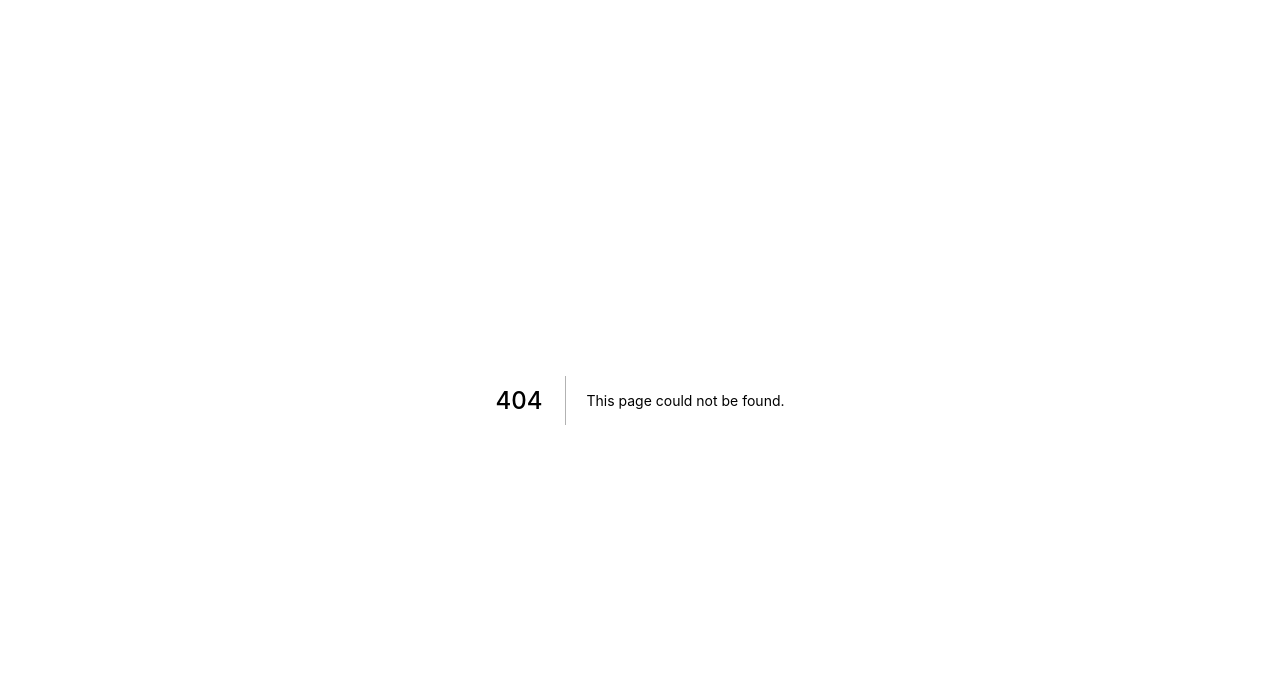
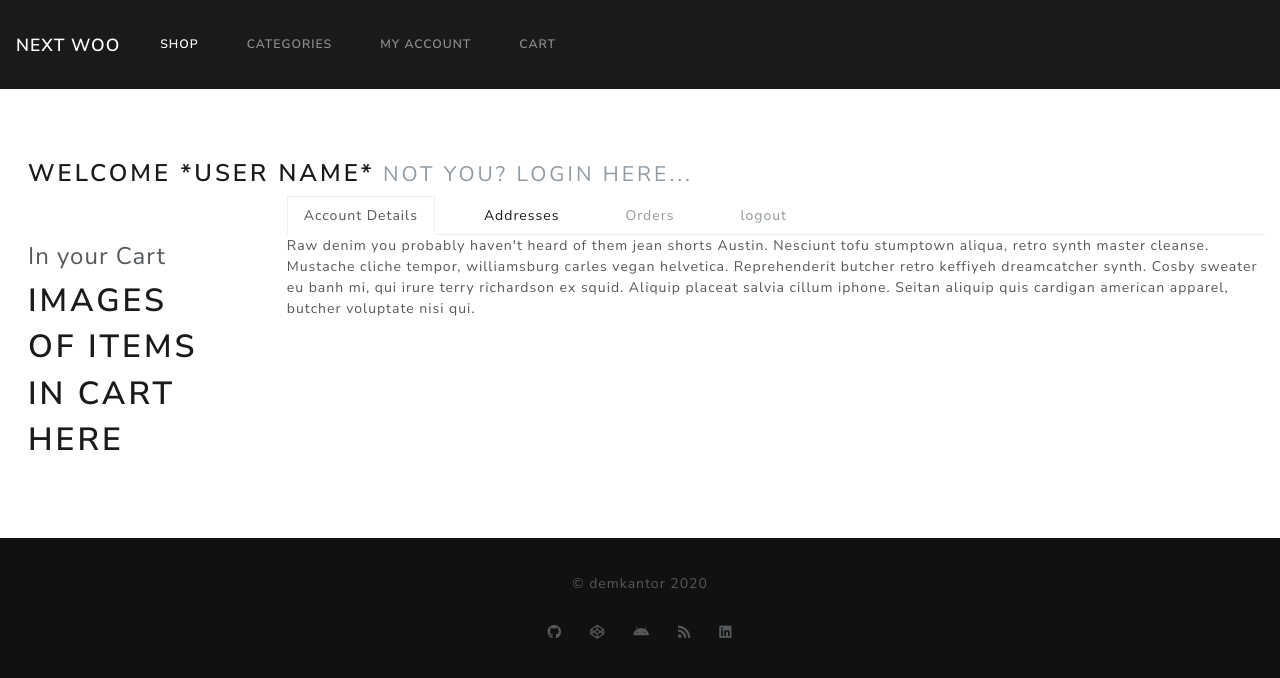
Before and after one commit to demkantor/next_woo_client, a Next.js app: page /account in a window 1280 px wide. Before the commit this address had no page. Shown: the top 678 px of the page. Built offline with nearby package versions, Linux system fonts and the light colour scheme.

Commit message:
brought in aaccount page with varios sections to be tabbed through

```diff
--- /dev/null
+++ b/components/Account/Sidebar.js
@@ -0,0 +1,13 @@
+const Sidebar = () => {
+    return (
+        <div className="sidebar">
+            <legend>In your Cart</legend>
+            <h1>iMAGES</h1>
+            <h1>of items</h1>
+            <h1>in cart</h1>
+            <h1>here</h1>
+        </div>
+    )
+};
+
+export default Sidebar;
--- /dev/null
+++ b/pages/account.js
@@ -0,0 +1,53 @@
+import Layout from "../components/Layout";
+import { withRouter } from 'next/router';
+import Sidebar from "../components/Account/Sidebar";
+
+const Account = withRouter( props => {
+
+    return (
+        <Layout>
+            <div className="account-wrapper">
+                <h3>
+                    Welcome *user name*
+                    <small className="text-muted"> not you? <a>login here...</a></small>
+                </h3>
+                <div className="two-column-offset">
+                    <Sidebar />
+                    <div className="account-tabs">
+                        <ul className="nav nav-tabs">
+                            <li className="nav-item">
+                                <a className="nav-link active" data-toggle="tab" href="#home">Account Details</a>
+                            </li>
+                            <li className="nav-item">
+                                <a className="nav-link" data-toggle="tab" href="#profile">Addresses</a>
+                            </li>
+                            <li className="nav-item">
+                                <a className="nav-link disabled" href="#">Orders</a>
+                            </li>
+                            <li className="nav-item">
+                                <a className="nav-link disabled" href="#">logout</a>
+                            </li>
+                        </ul>
+                        <div id="myTabContent" className="tab-content">
+                            <div className="tab-pane fade show active" id="home">
+                                <p>Raw denim you probably haven't heard of them jean shorts Austin. Nesciunt tofu stumptown aliqua, retro synth master cleanse. Mustache cliche tempor, williamsburg carles vegan helvetica. Reprehenderit butcher retro keffiyeh dreamcatcher synth. Cosby sweater eu banh mi, qui irure terry richardson ex squid. Aliquip placeat salvia cillum iphone. Seitan aliquip quis cardigan american apparel, butcher voluptate nisi qui.</p>
+                            </div>
+                            <div className="tab-pane fade" id="profile">
+                                <p>Food truck fixie locavore, accusamus mcsweeney's marfa nulla single-origin coffee squid. Exercitation +1 labore velit, blog sartorial PBR leggings next level wes anderson artisan four loko farm-to-table craft beer twee. Qui photo booth letterpress, commodo enim craft beer mlkshk aliquip jean shorts ullamco ad vinyl cillum PBR. Homo nostrud organic, assumenda labore aesthetic magna delectus mollit.</p>
+                            </div>
+                            <div className="tab-pane fade" id="dropdown1">
+                                <p>Etsy mixtape wayfarers, ethical wes anderson tofu before they sold out mcsweeney's organic lomo retro fanny pack lo-fi farm-to-table readymade. Messenger bag gentrify pitchfork tattooed craft beer, iphone skateboard locavore carles etsy salvia banksy hoodie helvetica. DIY synth PBR banksy irony. Leggings gentrify squid 8-bit cred pitchfork.</p>
+                            </div>
+                            <div className="tab-pane fade" id="dropdown2">
+                                <p>Trust fund seitan letterpress, keytar raw denim keffiyeh etsy art party before they sold out master cleanse gluten-free squid scenester freegan cosby sweater. Fanny pack portland seitan DIY, art party locavore wolf cliche high life echo park Austin. Cred vinyl keffiyeh DIY salvia PBR, banh mi before they sold out farm-to-table VHS viral locavore cosby sweater.</p>
+                            </div>
+                        </div>
+                    </div>
+                </div>
+            </div>
+        </Layout>
+	);
+});
+
+
+export default Account;
--- a/styles/Styles.css
+++ b/styles/Styles.css
@@ -29,6 +29,20 @@ body {
     justify-content: center;
 }
 
+.two-column {
+    display: grid;
+    grid-template-columns: 50% 50%;
+    grid-gap: 1em;
+    min-width: 20em;
+}
+
+.two-column-offset {
+    display: grid;
+    grid-template-columns: 20% 80%;
+    grid-gap: 1em;
+    min-width: 15em;
+}
+
 
 /* Products */
 .product-container {
@@ -48,14 +62,6 @@ body {
 
 .btn-container {
     margin: 2em;
-}
-
-
-.two-column {
-    display: grid;
-    grid-template-columns: 50% 50%;
-    grid-gap: 1em;
-    min-width: 20em;
 }
 
 .call-to-act {
@@ -129,3 +135,14 @@ body {
     transform: scale(1.3);
     transition: var(--tran-teritary);
 }
+
+/* account */
+.account-wrapper {
+    margin: 5em 2em;
+}
+
+.sidebar {
+    margin-top: 3em;
+    display: flex;
+    flex-direction: column;
+}
```
Also changed, not shown: components/Account/Address.js (added, +74 -0 lines), components/Account/Details.js (added), components/Account/Landing.js (added), components/Account/Orders.js (added), pages/checkout.js (added).
